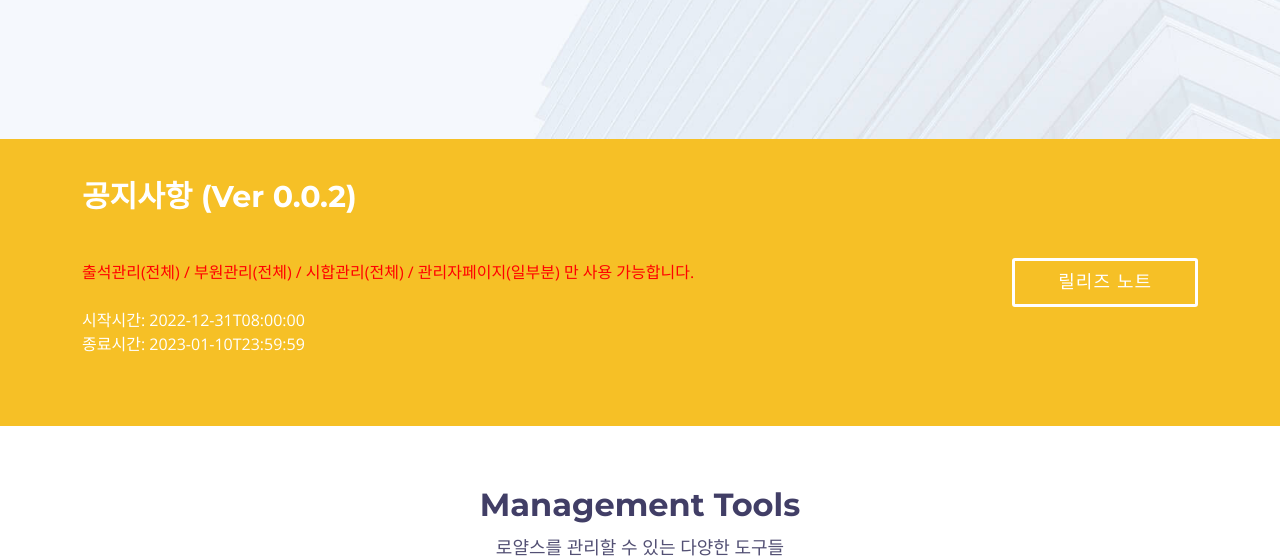
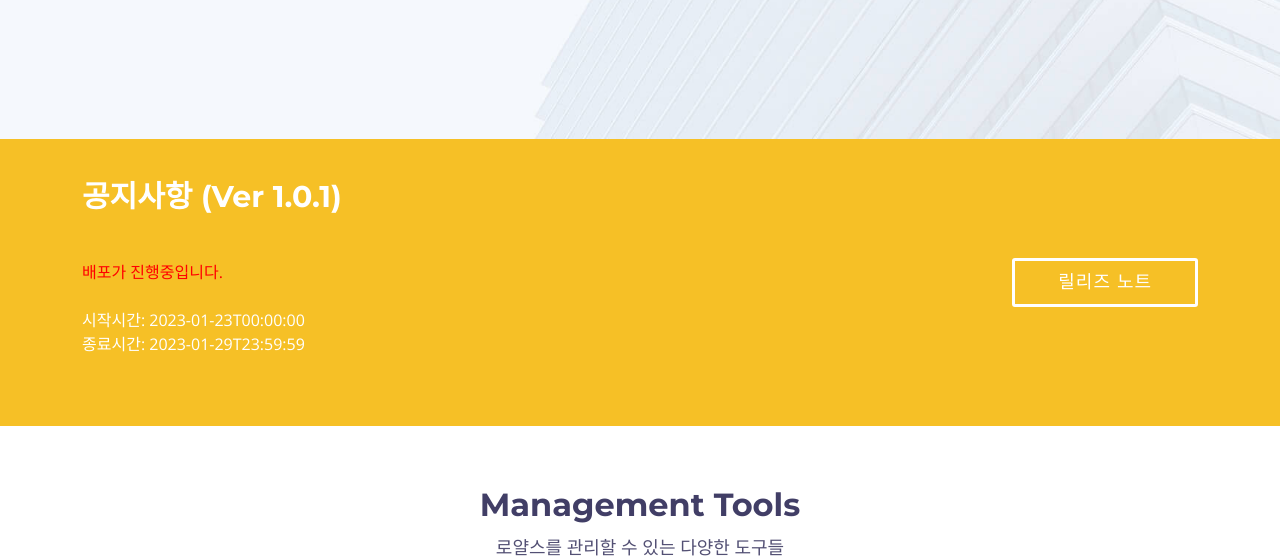
Before and after one commit to jspark2000/skku-royals, a Node project: template views/index.ejs in a window 1280 px wide. Shown: the part 661-1221 px from the top of the page. Run offline with Node 20 templates, Linux system fonts and the light colour scheme; the template is opened without the code that fills it, so the values that code supplies are empty; some libraries are stand-ins or nearby versions; some web fonts are replaced.

Commit message:
test: github action (#43)

```diff
--- a/views/index.ejs
+++ b/views/index.ejs
@@ -48,8 +48,8 @@
                 <div class="container" data-aos="zoom-out">
                     <div class="row">
                         <div class="col-lg-9 text-center text-lg-start">
-                            <h3 class="cta-title">공지사항 (Ver 0.0.2)</h3>
-                            <p class="cta-text" style="padding-bottom: 0px;"><mm style="color:red;">출석관리(전체) / 부원관리(전체) / 시합관리(전체) / 관리자페이지(일부분) 만 사용 가능합니다.</mm><br><br>시작시간: 2022-12-31T08:00:00<br>종료시간: 2023-01-10T23:59:59<br></p>
+                            <h3 class="cta-title">공지사항 (Ver 1.0.1)</h3>
+                            <p class="cta-text" style="padding-bottom: 0px;"><mm style="color:red;">배포가 진행중입니다.</mm><br><br>시작시간: 2023-01-23T00:00:00<br>종료시간: 2023-01-29T23:59:59<br></p>
                         </div>
                         <div class="col-lg-3 cta-btn-container">
                             <div class="row">
```
